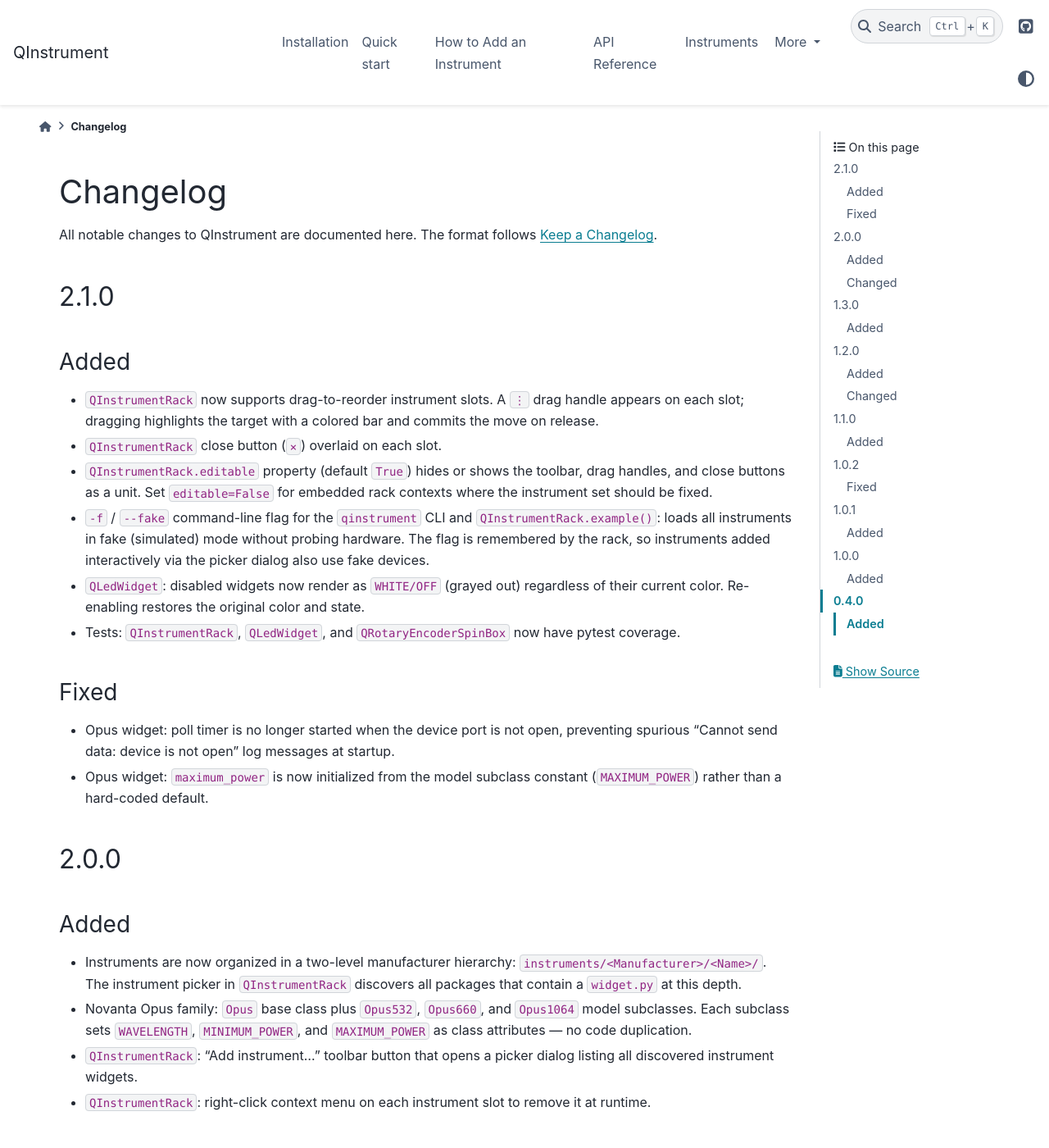
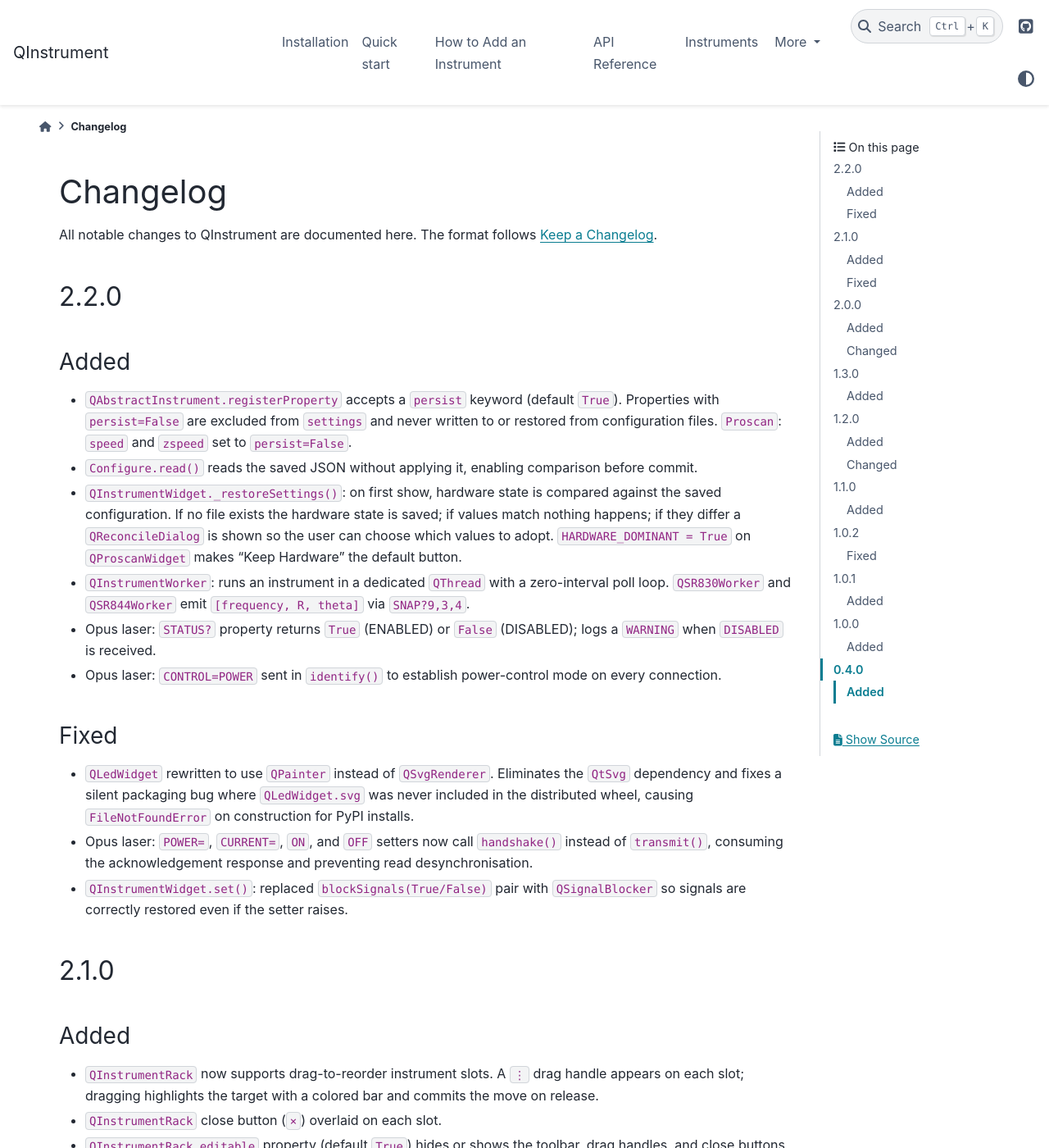
Before and after one commit to davidgrier/QInstrument, a Sphinx documentation site: the page built from docs/changelog.rst, in a window 1280 px wide and 1400 px high. Shown: the whole window at 82% size. Built offline with Sphinx 7.4.7 and the PyData theme 0.15.4, drawn with Linux system fonts in a browser that asks for light colours.

Commit message:
chore: bump version to 2.2.0
Co-Authored-By: Claude Sonnet 4.6 <noreply@anthropic.com>

```diff
--- a/CHANGELOG.rst
+++ b/CHANGELOG.rst
@@ -3,6 +3,48 @@ Changelog
 
 All notable changes to QInstrument are documented here.
 The format follows `Keep a Changelog <https://keepachangelog.com>`_.
+
+.. _v2.2.0:
+
+2.2.0
+-----
+
+Added
+~~~~~
+
+- ``QAbstractInstrument.registerProperty`` accepts a ``persist`` keyword
+  (default ``True``).  Properties with ``persist=False`` are excluded
+  from ``settings`` and never written to or restored from configuration
+  files.  ``Proscan``: ``speed`` and ``zspeed`` set to ``persist=False``.
+- ``Configure.read()`` reads the saved JSON without applying it, enabling
+  comparison before commit.
+- ``QInstrumentWidget._restoreSettings()``: on first show, hardware state
+  is compared against the saved configuration.  If no file exists the
+  hardware state is saved; if values match nothing happens; if they differ
+  a ``QReconcileDialog`` is shown so the user can choose which values to
+  adopt.  ``HARDWARE_DOMINANT = True`` on ``QProscanWidget`` makes "Keep
+  Hardware" the default button.
+- ``QInstrumentWorker``: runs an instrument in a dedicated ``QThread``
+  with a zero-interval poll loop.  ``QSR830Worker`` and ``QSR844Worker``
+  emit ``[frequency, R, theta]`` via ``SNAP?9,3,4``.
+- Opus laser: ``STATUS?`` property returns ``True`` (ENABLED) or
+  ``False`` (DISABLED); logs a ``WARNING`` when ``DISABLED`` is received.
+- Opus laser: ``CONTROL=POWER`` sent in ``identify()`` to establish
+  power-control mode on every connection.
+
+Fixed
+~~~~~
+
+- ``QLedWidget`` rewritten to use ``QPainter`` instead of ``QSvgRenderer``.
+  Eliminates the ``QtSvg`` dependency and fixes a silent packaging bug
+  where ``QLedWidget.svg`` was never included in the distributed wheel,
+  causing ``FileNotFoundError`` on construction for PyPI installs.
+- Opus laser: ``POWER=``, ``CURRENT=``, ``ON``, and ``OFF`` setters now
+  call ``handshake()`` instead of ``transmit()``, consuming the
+  acknowledgement response and preventing read desynchronisation.
+- ``QInstrumentWidget.set()``: replaced ``blockSignals(True/False)`` pair
+  with ``QSignalBlocker`` so signals are correctly restored even if the
+  setter raises.
 
 .. _v2.1.0:
 
--- a/docs/conf.py
+++ b/docs/conf.py
@@ -21,7 +21,7 @@ from importlib.metadata import version as _get_version, PackageNotFoundError
 try:
     release = _get_version('QInstrument')
 except PackageNotFoundError:
-    release = '2.1.0'
+    release = '2.2.0'
 
 # -- General configuration ---------------------------------------------------
 
--- a/pyproject.toml
+++ b/pyproject.toml
@@ -4,7 +4,7 @@ build-backend = "setuptools.build_meta"
 
 [project]
 name = "QInstrument"
-version = "2.1.0"
+version = "2.2.0"
 description = "Qt-based framework for controlling scientific instruments over serial ports"
 readme = "README.md"
 license = { file = "LICENSE.md" }
```
